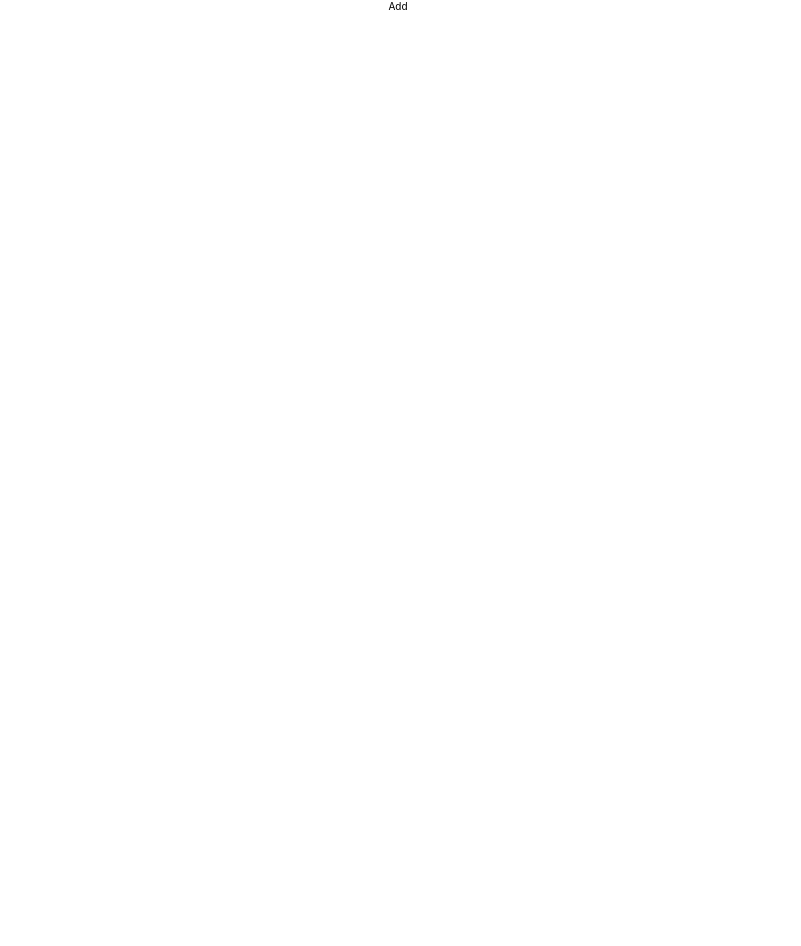
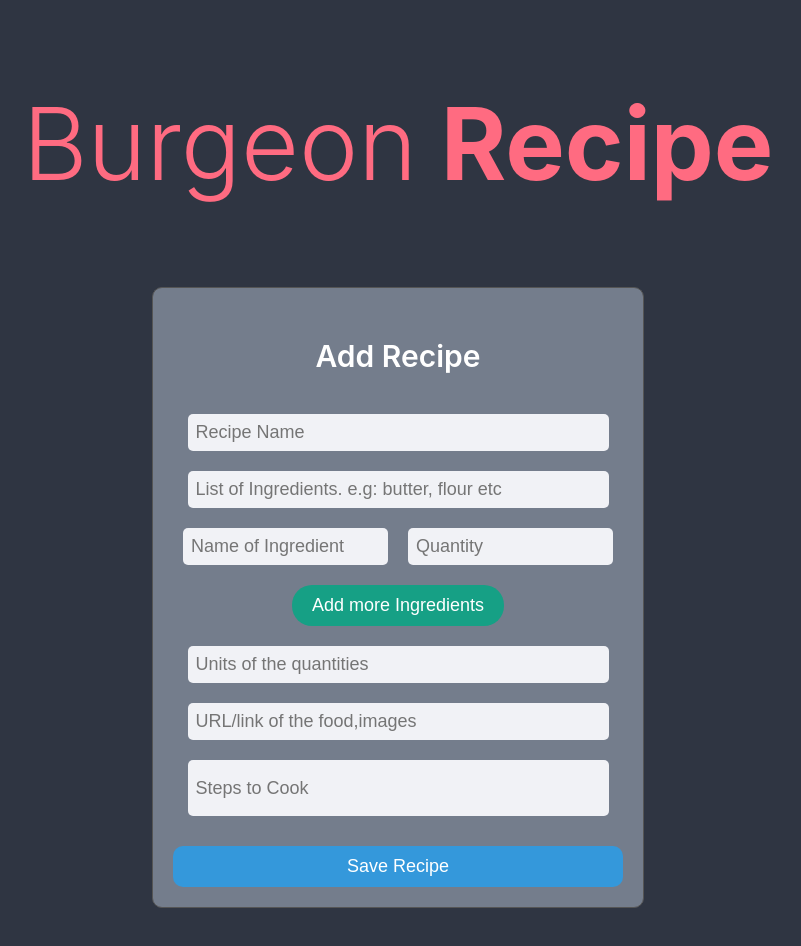
Before and after one commit to Aashish55/Epicer, a React (Create React App) app: page /add in a window 1280 px wide. Shown: the top 946 px of the page, without its empty margins (242-1043 px from the left). Before the commit the page ends 800 px from the top, so only its background shows below. Built offline with nearby package versions, Linux system fonts and the light colour scheme; the HTML template or start-up script is replaced by a standard one.

Commit message:
add recipe form

```diff
--- a/public/index.html
+++ b/public/index.html
@@ -10,7 +10,6 @@
       content="Web site created using create-react-app"
     />
     <link rel="apple-touch-icon" href="%PUBLIC_URL%/logo192.png" />
-    <link rel="manifest" href="%PUBLIC_URL%/manifest.json" />
     <title>Burgeon Recipe</title>
   </head>
   <body>
--- a/src/App.css
+++ /dev/null
@@ -1,38 +0,0 @@
-.App {
-  text-align: center;
-}
-
-.App-logo {
-  height: 40vmin;
-  pointer-events: none;
-}
-
-@media (prefers-reduced-motion: no-preference) {
-  .App-logo {
-    animation: App-logo-spin infinite 20s linear;
-  }
-}
-
-.App-header {
-  background-color: #282c34;
-  min-height: 100vh;
-  display: flex;
-  flex-direction: column;
-  align-items: center;
-  justify-content: center;
-  font-size: calc(10px + 2vmin);
-  color: white;
-}
-
-.App-link {
-  color: #61dafb;
-}
-
-@keyframes App-logo-spin {
-  from {
-    transform: rotate(0deg);
-  }
-  to {
-    transform: rotate(360deg);
-  }
-}
--- a/src/App.js
+++ b/src/App.js
@@ -1,4 +1,3 @@
-import './App.css';
 import {
   BrowserRouter as Router,
   Switch,
@@ -10,15 +9,12 @@ import AddRecipe from './Components/AddRecipe/AddRecipe';
 
 function App() {
   return (
-    <div className="App">
     <Router>
       <Switch>
         <Route exact path="/" component={Home} />
         <Route path="/add" exact component={AddRecipe} />
       </Switch>
     </Router>
-
-    </div>
   );
 }
 
--- /dev/null
+++ b/src/Components/AddRecipe/AddRecipe.css
@@ -0,0 +1,73 @@
+.addRecipe {
+  background-color: #2f3542;
+  color: #ff6b81;
+  height: auto;
+  display: flex;
+  flex-direction: column;
+  align-items: center;
+  min-height: 100vh;
+}
+.form {
+  width: 45rem;
+  display: flex;
+  flex-direction: column;
+  align-items: center;
+  border-radius: 1rem;
+  border: 1px solid #555555;
+  padding: 2rem;
+  margin-bottom: 10rem;
+  background-color: #747d8c;
+}
+.formTitle {
+  font-size: 3rem;
+  font-weight: 600;
+  color: white;
+}
+.addInput {
+  border: none;
+  outline: none;
+  margin: 1rem;
+  font-size: 1.8rem;
+  padding: 0.8rem 0.8rem;
+  border-radius: 5px;
+  width: 90%;
+  background-color: #f1f2f6;
+}
+.large {
+  height: 4rem;
+}
+.delete {
+  height: 2.5rem;
+  width: 3.5rem;
+  background-color: #ff6b81;
+  color: white;
+  border: none;
+  outline: none;
+  border-radius: 50%;
+  font-size: 1.8rem;
+}
+.addMore {
+  background-color: #16a085;
+  color: white;
+  border: none;
+  outline: none;
+  border-radius: 2rem;
+  padding: 1rem 2rem;
+  font-weight: 600;
+  font-size: 1.8rem;
+  font-weight: 400;
+  margin: 1rem 0;
+}
+.submitForm {
+  background-color: #3498db;
+  color: white;
+  border: none;
+  outline: none;
+  width: 100%;
+  border-radius: 1rem;
+  padding: 1rem;
+  font-weight: 600;
+  margin-top: 2rem;
+  font-size: 1.8rem;
+  font-weight: 400;
+}
--- a/src/Components/AddRecipe/AddRecipe.js
+++ b/src/Components/AddRecipe/AddRecipe.js
@@ -1,10 +1,102 @@
-import React from 'react'
+import React, { useState } from 'react'
+import './AddRecipe.css'
 
 const AddRecipe = () => {
 
+    const [ingredients, setIngredients] = useState([{ ingredient: '', quantity: '' }]);
+
+    const handleInputChange = (e, index) => {
+        const newSetOfIngredients = [...ingredients];
+        newSetOfIngredients[index][e.target.name] = e.target.value;
+        setIngredients(newSetOfIngredients)
+    }
+
+    const handleAddMoreIngredient = (e) => {
+        e.preventDefault();
+        const newSetOfIngredients = [...ingredients];
+        newSetOfIngredients.push({ ingredient: '', quantity: '' });
+        setIngredients(newSetOfIngredients)
+    }
+
+    const deleteIngredient = (e, index) => {
+        e.preventDefault();
+        const newSetOfIngredients = [...ingredients];
+        newSetOfIngredients.splice(index, 1)
+        setIngredients(newSetOfIngredients)
+    }
+
+    const handleSubmit = (e) => {
+        e.preventDefault();
+        console.log(ingredients);
+    }
+
     return (
-        <div>
-            Add
+        <div className='addRecipe'>
+            <h2 className='title'><span>Burgeon</span> Recipe</h2>
+            <form className='form'>
+                <h3 className='formTitle'>Add Recipe</h3>
+                <input
+                    className="addInput"
+                    name="title"
+                    type="text"
+                    placeholder='Recipe Name'
+                />
+                <input
+                    className="addInput"
+                    name="lists"
+                    type="text"
+                    placeholder='List of Ingredients. e.g: butter, flour etc'
+                />
+                {
+                    ingredients.map(({ ingredient, quantity }, index) => (
+                        <div key={index} className='row'>
+                            <input
+                                value={ingredient}
+                                onChange={(e) => handleInputChange(e, index)}
+                                className="addInput"
+                                name="ingredient"
+                                type="text"
+                                placeholder={`Name of Ingredient`}
+                            />
+                            <input
+                                value={quantity}
+                                onChange={(e) => handleInputChange(e, index)}
+                                className="addInput"
+                                name="quantity"
+                                type="number"
+                                placeholder={`Quantity`}
+                            />
+                            {ingredients.length > 1 ? <button className="delete" onClick={(e) => deleteIngredient(e, index)} >
+                                X
+                            </button> : ''}
+                        </div>
+                    ))
+                }
+                <button className="addMore" onClick={handleAddMoreIngredient} >
+                    Add more Ingredients
+                </button>
+                <input
+                    className="addInput"
+                    name="unit"
+                    type="text"
+                    placeholder='Units of the quantities'
+                />
+                <input
+                    className="addInput"
+                    name="imageURL"
+                    type="text"
+                    placeholder='URL/link of the food,images'
+                />
+                <input
+                    className="addInput large"
+                    name="description"
+                    type="text"
+                    placeholder='Steps to Cook'
+                />
+                <button className="submitForm" onClick={handleSubmit} >
+                    Save Recipe
+                </button>
+            </form>
         </div>
     );
 }
--- a/src/Components/Home/Home.css
+++ b/src/Components/Home/Home.css
@@ -1,7 +1,10 @@
 .home {
   background-color: #2f3542;
-  height: 100vh;
   color: #ff6b81;
+  height: auto;
+  display: flex;
+  flex-direction: column;
+  align-items: center;
 }
 .title {
   font-size: 10rem;
@@ -14,6 +17,7 @@
   justify-content: center;
   align-items: center;
   flex-wrap: wrap;
+  margin-bottom: 5rem;
 }
 .search {
   background: #ffffff;
@@ -41,7 +45,7 @@
   cursor: pointer;
 }
 .recipeCard {
-  width: 35rem;
+  width: 60rem;
   margin: 1rem 0;
   border-radius: 1rem;
   box-shadow: 4px 4px 12px rgba(0, 0, 0, 0.2);
@@ -53,15 +57,13 @@
 }
 .recipeImage {
   width: 100%;
-  height: 200px;
+  height: 250px;
   background-position: center;
   object-fit: cover;
-  margin-bottom: 1rem;
 }
 .textArea {
   padding: 2rem;
   color: White;
-  width: 100%;
   display: flex;
   flex-direction: column;
   align-items: flex-start;
@@ -71,7 +73,42 @@
   font-size: 3rem;
   font-family: cursive;
 }
+.leftRightContainer {
+  display: flex;
+}
+.left {
+  width: 40%;
+  margin: 1rem;
+}
+.right {
+  width: 60%;
+  margin: 1rem;
+}
 .ingredientLists {
-  color: white;
+  font-size: 1.6rem;
+  text-align: justify;
+  color: #ffebee;
+}
+.row {
+  width: 100%;
+  display: flex;
+  justify-content: space-evenly;
+  align-items: center;
+}
+.cardSubtitle {
+  color: #ffd2d8;
   font-size: 1.6rem;
 }
+.cardSubtitleData {
+  font-size: 1.2rem;
+}
+.rowData {
+  width: 100%;
+  display: flex;
+  justify-content: space-evenly;
+  align-items: center;
+}
+.footerText {
+  width: 100%;
+  text-align: right;
+}
--- a/src/Components/Home/Home.js
+++ b/src/Components/Home/Home.js
@@ -9,7 +9,7 @@ const Home = () => {
 
     return (
         <div className='home'>
-            <h2 className='title'><span>Burgeon</span> Reciepe</h2>
+            <h2 className='title'><span>Burgeon</span> Recipe</h2>
             <div className='searchArea'>
                 <input
                     className="search"
@@ -26,7 +26,50 @@ const Home = () => {
                 <img className='recipeImage' src='https://images.pexels.com/photos/1640777/pexels-photo-1640777.jpeg?auto=compress&cs=tinysrgb&dpr=1&w=500' alt='food1' />
                 <div className='textArea'>
                     <h3 className='recipeTitle'>Falful</h3>
-                    <p className='ingredientLists'>Here goes the all ingredients lists.Here goes the all ingredients lists.Here goes the all ingredients lists.Here goes the all ingredients lists.</p>
+
+                    <div className='leftRightContainer'>
+                        <div className='left'>
+                            <p className='ingredientLists'>Here goes the all ingredients lists.Here goes the all ingredients lists.Here goes the all ingredients lists.Here goes the all ingredients lists.</p>
+                            <br />
+                            <p className='ingredientLists'>Here goes the all steps.Here goes the all ingredients lists.Here goes the all ingredients lists.Here goes the all ingredients lists.</p>
+                            <br />
+                            <p className='ingredientLists'>NOTE: Quantity is measured in...</p>
+                        </div>
+                        <div className='right'>
+                            <div className='row'>
+                                <h4 className='cardSubtitle'>Ingredients</h4>
+                                <h4 className='cardSubtitle'>Quantity</h4>
+                            </div>
+                            <div className='rowData'>
+                                <p className='cardSubtitleData'>Ingredients</p>
+                                <p className='cardSubtitleData'>Quantity</p>
+                            </div>
+                            <div className='rowData'>
+                                <p className='cardSubtitleData'>Ingredients</p>
+                                <p className='cardSubtitleData'>Quantity</p>
+                            </div>
+                            <div className='rowData'>
+                                <p className='cardSubtitleData'>Ingredients</p>
+                                <p className='cardSubtitleData'>Quantity</p>
+                            </div>
+                            <div className='rowData'>
+                                <p className='cardSubtitleData'>Ingredients</p>
+                                <p className='cardSubtitleData'>Quantity</p>
+                            </div>
+                            <div className='rowData'>
+                                <p className='cardSubtitleData'>Ingredients</p>
+                                <p className='cardSubtitleData'>Quantity</p>
+                            </div>
+                            <div className='rowData'>
+                                <p className='cardSubtitleData'>Ingredients</p>
+                                <p className='cardSubtitleData'>Quantity</p>
+                            </div>
+                        </div>
+                    </div>
+
+                    <br />
+                    <br />
+                    <p className='footerText'>Added by: Aashish Jangam</p>
                 </div>
             </div>
         </div>
--- a/src/index.css
+++ b/src/index.css
@@ -4,6 +4,8 @@ html {
 
 body {
   margin: 0;
+  padding: 0;
+  box-sizing: border-box;
   font-family: -apple-system, BlinkMacSystemFont, "Segoe UI", "Roboto", "Oxygen",
     "Ubuntu", "Cantarell", "Fira Sans", "Droid Sans", "Helvetica Neue",
     sans-serif;
```
Also changed, not shown: 1 other file (tests, documents, lock files or other folders). Lines whose indentation alone changed are shown as unchanged.
